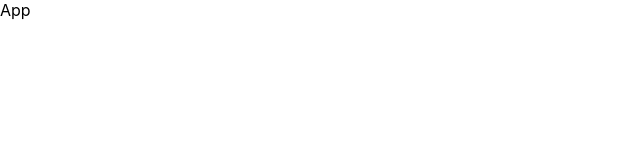
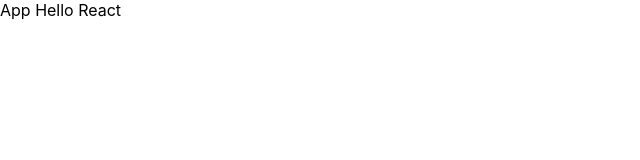
Before and after one commit to Gargi-123/Expense-Manager-React, a React (Create React App) app: page / in a window 1280 px wide. Shown: the top 160 px of the page, without its empty margins (0-640 px from the left). Built offline with nearby package versions, Linux system fonts and the light colour scheme; the HTML template or start-up script is replaced by a standard one.

Commit message:
second commit

```diff
--- a/src/App.js
+++ b/src/App.js
@@ -5,6 +5,7 @@
   return (
     <div>
       App
+      Hello React
     </div>
   );
 }
```
